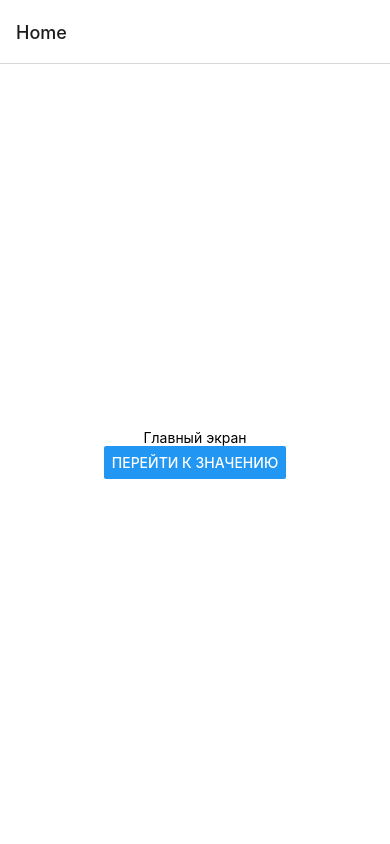
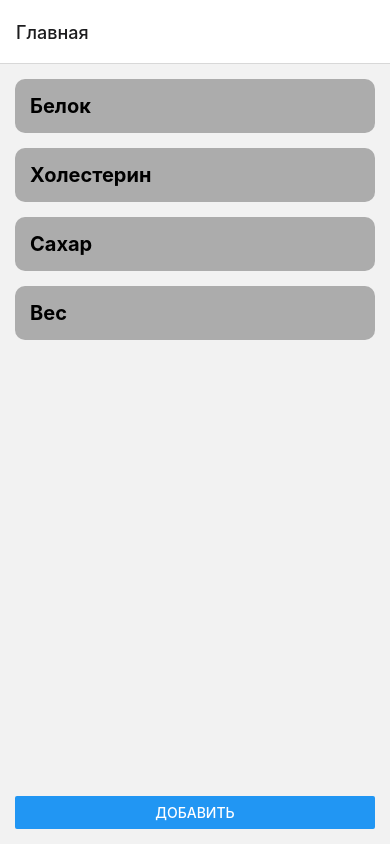
Before and after one commit to Loadngg/analyses, a React Native app: screen / in a window 390 px wide. Built offline with nearby package versions, Linux system fonts and the light colour scheme.

Commit message:
+ added base components and pages

```diff
--- a/App.js
+++ b/App.js
@@ -1,8 +1,8 @@
 import { NavigationContainer } from "@react-navigation/native";
 import { createNativeStackNavigator } from "@react-navigation/native-stack";
-import Home from "./pages/Home";
-import Values from "./pages/Values";
-import Chart from "./pages/Chart";
+import { Home } from "./pages/Home";
+import { Indicator } from "./pages/Indicator";
+import { NavEnum } from "./const";
 
 const Stack = createNativeStackNavigator();
 
@@ -10,9 +10,8 @@ export default function App() {
 	return (
 		<NavigationContainer>
 			<Stack.Navigator>
-				<Stack.Screen name="Home" component={Home} />
-				<Stack.Screen name="Values" component={Values} />
-				<Stack.Screen name="Chart" component={Chart} />
+				<Stack.Screen name={NavEnum.Home} component={Home} />
+				<Stack.Screen name={NavEnum.Indicator} component={Indicator} />
 			</Stack.Navigator>
 		</NavigationContainer>
 	);
--- /dev/null
+++ b/components/Base.jsx
@@ -0,0 +1,17 @@
+import { StatusBar } from "react-native";
+import styled from "styled-components/native";
+
+export const BaseView = styled.View`
+	flex: 1;
+	gap: 20px;
+	padding: 15px;
+`;
+
+export const Base = ({ children }) => {
+	return (
+		<BaseView>
+			{children}
+			<StatusBar theme="auto" />
+		</BaseView>
+	);
+};
--- /dev/null
+++ b/components/IndicatorButton.jsx
@@ -0,0 +1,20 @@
+import styled from "styled-components/native";
+
+const IndicatorButtonView = styled.Pressable`
+	padding: 15px;
+	background-color: ${(props) => (props.$pressed ? "#acacac" : "#dfdfdf")};
+	border-radius: 10px;
+`;
+
+const IndicatorButtonText = styled.Text`
+	font-size: 20px;
+	font-weight: bold;
+`;
+
+export const IndicatorButton = ({ title, navigation, navigateTo }) => {
+	return (
+		<IndicatorButtonView onPress={() => navigation.navigate(navigateTo)} $pressed>
+			<IndicatorButtonText>{title}</IndicatorButtonText>
+		</IndicatorButtonView>
+	);
+};
--- /dev/null
+++ b/components/IndicatorItem.jsx
@@ -0,0 +1,25 @@
+import styled from "styled-components/native";
+
+const IndicatorItemView = styled.View`
+	flex-direction: row;
+	align-items: center;
+	gap: 5px;
+`;
+
+const IndicatorItemDate = styled.Text`
+	font-size: 18px;
+	font-weight: 700;
+`;
+
+const IndicatorItemValue = styled.Text`
+	font-size: 16px;
+`;
+
+export const IndicatorItem = ({ date, value }) => {
+	return (
+		<IndicatorItemView>
+			<IndicatorItemDate>{date}:</IndicatorItemDate>
+			<IndicatorItemValue>{value}</IndicatorItemValue>
+		</IndicatorItemView>
+	);
+};
--- /dev/null
+++ b/const.js
@@ -0,0 +1,4 @@
+export const NavEnum = {
+	Home: "Главная",
+	Indicator: "Показатель",
+};
--- a/package.json
+++ b/package.json
@@ -16,7 +16,8 @@
     "react": "18.2.0",
     "react-native": "0.73.6",
     "react-native-safe-area-context": "4.8.2",
-    "react-native-screens": "~3.29.0"
+    "react-native-screens": "~3.29.0",
+    "styled-components": "^6.1.8"
   },
   "devDependencies": {
     "@babel/core": "^7.20.0"
--- a/pages/Chart.js
+++ /dev/null
@@ -1,20 +0,0 @@
-import { StyleSheet, Text, View } from "react-native";
-
-function Chart() {
-	return (
-		<View style={styles.container}>
-			<Text>График</Text>
-		</View>
-	);
-}
-
-const styles = StyleSheet.create({
-	container: {
-		flex: 1,
-		backgroundColor: "#fff",
-		alignItems: "center",
-		justifyContent: "center",
-	},
-});
-
-export default Chart;
--- a/pages/Home.js
+++ /dev/null
@@ -1,21 +0,0 @@
-import { Button, StyleSheet, Text, View } from "react-native";
-
-function Home({ navigation }) {
-	return (
-		<View style={styles.container}>
-			<Text>Главный экран</Text>
-			<Button title="Перейти к значению" onPress={() => navigation.navigate("Values")} />
-		</View>
-	);
-}
-
-const styles = StyleSheet.create({
-	container: {
-		flex: 1,
-		backgroundColor: "#fff",
-		alignItems: "center",
-		justifyContent: "center",
-	},
-});
-
-export default Home;
--- /dev/null
+++ b/pages/Home.jsx
@@ -0,0 +1,18 @@
+import { Button, FlatList } from "react-native";
+import { IndicatorButton } from "../components/IndicatorButton";
+import { Base } from "../components/Base";
+
+export const Home = ({ navigation }) => {
+	return (
+		<Base>
+			<FlatList
+				contentContainerStyle={{ gap: 15 }}
+				data={[{ key: "Белок" }, { key: "Холестерин" }, { key: "Сахар" }, { key: "Вес" }]}
+				renderItem={({ item }) => (
+					<IndicatorButton title={item.key} navigation={navigation} navigateTo={"Показатель"} />
+				)}
+			/>
+			<Button title="Добавить" />
+		</Base>
+	);
+};
--- /dev/null
+++ b/pages/Indicator.jsx
@@ -0,0 +1,30 @@
+import { Base } from "../components/Base";
+import { Button, FlatList } from "react-native";
+import { IndicatorItem } from "../components/IndicatorItem";
+
+export const Indicator = () => {
+	return (
+		<Base>
+			<FlatList
+				contentContainerStyle={{ gap: 15 }}
+				data={[
+					{ key: "08/04/2024", value: "45.7мг" },
+					{ key: "07/04/2024", value: "45.7мг" },
+					{ key: "06/04/2024", value: "45.7мг" },
+					{ key: "05/04/2024", value: "45.7мг" },
+					{ key: "04/04/2024", value: "45.7мг" },
+					{ key: "03/04/2024", value: "45.7мг" },
+					{ key: "02/04/2024", value: "45.7мг" },
+					{ key: "01/04/2024", value: "45.7мг" },
+					{ key: "31/03/2024", value: "45.7мг" },
+					{ key: "30/03/2024", value: "45.7мг" },
+					{ key: "29/03/2024", value: "45.7мг" },
+					{ key: "28/03/2024", value: "45.7мг" },
+					{ key: "27/03/2024", value: "45.7мг" },
+				]}
+				renderItem={({ item }) => <IndicatorItem date={item.key} value={item.value} />}
+			/>
+			<Button title="Добавить" />
+		</Base>
+	);
+};
--- a/pages/Values.js
+++ /dev/null
@@ -1,21 +0,0 @@
-import { Button, StyleSheet, Text, View } from "react-native";
-
-function Values({ navigation }) {
-	return (
-		<View style={styles.container}>
-			<Text>Значение</Text>
-			<Button title="Перейти к графику" onPress={() => navigation.navigate("Chart")} />
-		</View>
-	);
-}
-
-const styles = StyleSheet.create({
-	container: {
-		flex: 1,
-		backgroundColor: "#fff",
-		alignItems: "center",
-		justifyContent: "center",
-	},
-});
-
-export default Values;
```
Also changed, not shown: 1 other file (tests, documents, lock files or other folders).
